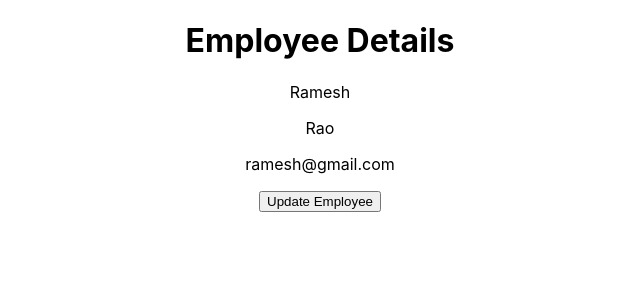
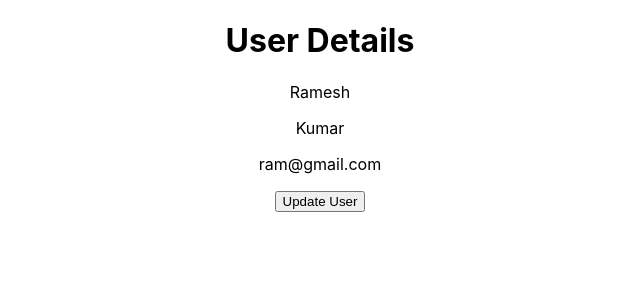
Before and after one commit to gorakh999/react-learning, a React (Create React App) app in the folder day-06-oct-2024/my-app/: page / in a window 1280 px wide. Shown: the top 300 px of the page, without its empty margins (320-960 px from the left). Built offline with nearby package versions, Linux system fonts and the light colour scheme.

Commit message:
useState Hooks

```diff
--- a/day-06-oct-2024/my-app/src/App.js
+++ b/day-06-oct-2024/my-app/src/App.js
@@ -6,6 +6,7 @@
 import HelloWorld from './components/HelloWorld';
 import Student from './components/Student';
 import Employee from './components/Employee';
+import User from './components/User';
 
 function App() {
   // const student = {
@@ -40,7 +41,8 @@
        email = "umesh@gmail.com"
       /> */}
 
-      <Employee/>
+      {/* <Employee/> */}
+      <User/>
 
 
     </div>
--- /dev/null
+++ b/day-06-oct-2024/my-app/src/components/User.js
@@ -0,0 +1,35 @@
+import { useState } from "react"
+
+const User = () => {
+    // const [firstName, setFirstName] = useState('Ramesh')
+    // const [lastName, setLastName] = useState('Kumar')
+    // const [email, setEmail] = useState('ramesh@gmail.com')
+
+    const [user, setUser] = useState({
+        firstName: "Ramesh",
+        lastName: "Kumar",
+        email: "ram@gmail.com"
+    })
+
+    function updateUser(){
+        // setFirstName('Ram')
+        // setLastName('Raj')
+        // setEmail('ram@gmail.com')
+        setUser({
+            firstName: "Ram",
+            lastName: "Raj",
+            email: "ram@gmail.com"
+        })
+    }
+    return (
+        <div>
+            <h1>User Details</h1>
+            <p>{user.firstName}</p>
+            <p>{user.lastName}</p>
+            <p>{user.email}</p>
+            <button onClick={updateUser}>Update User</button>
+        </div>
+    )
+}
+
+export default User
```
